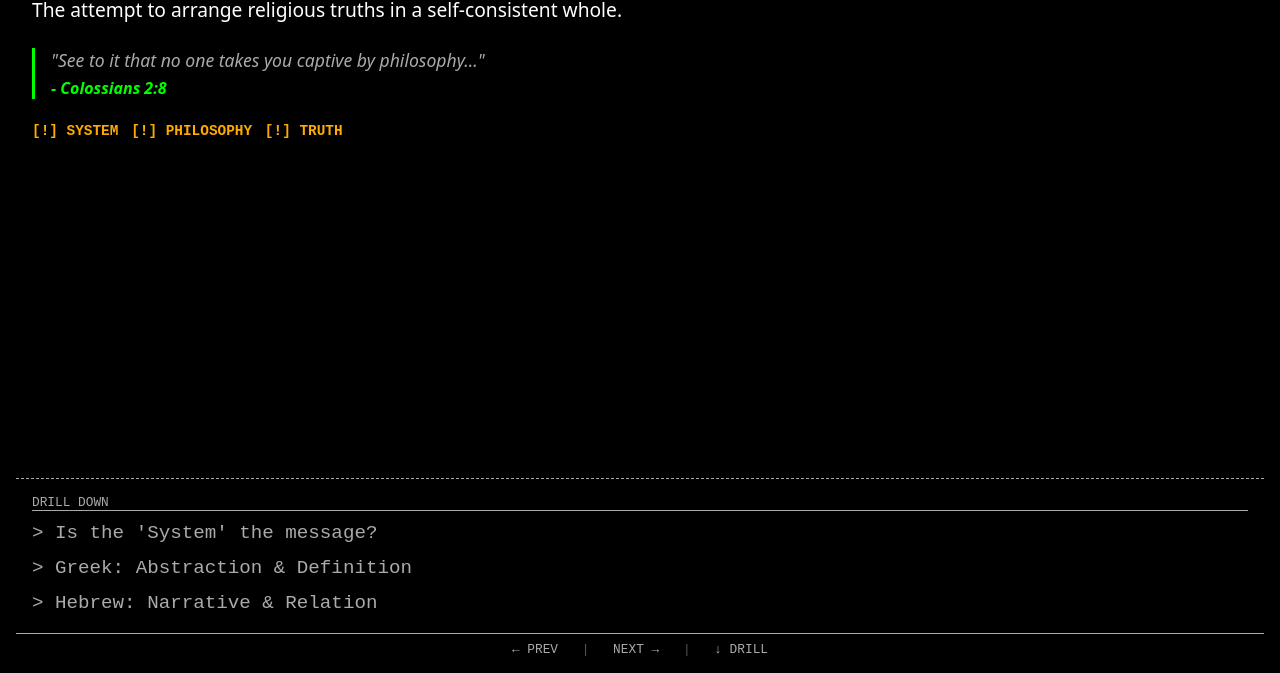
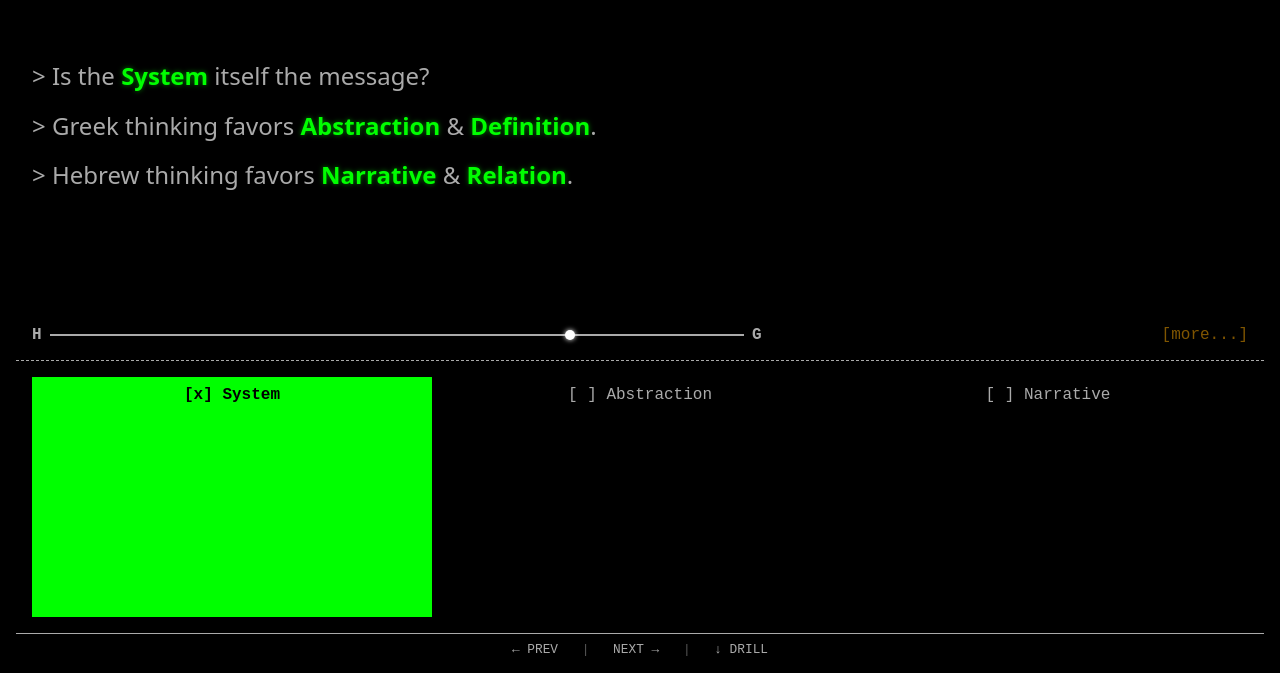
Before and after one commit to dpwhittaker/systematic-theology, a plain HTML site: page index.html in a window 1280 px wide. Shown: the part 127-800 px from the top of the page. Drawn offline with Linux system fonts and the light colour scheme.

Commit message:
feat: implement dynamic context card, spectrum slider, and graph navigation

```diff
--- a/css/style.css
+++ b/css/style.css
@@ -54,96 +54,126 @@ body {
     font-weight: bold;
 }
 
-/* CONTEXT CARD (Main Body) */
-.hud-context-card {
-    flex: 1; /* Take up available space */
-    padding: 0 1rem;
+/* CARD CONTAINER */
+.hud-card {
+    flex: 1;
     display: flex;
     flex-direction: column;
-    justify-content: flex-start;
-    gap: 1rem;
     border-bottom: 1px dashed var(--text-secondary);
-    padding-bottom: 1rem;
+    padding-bottom: 0.5rem;
     margin-bottom: 1rem;
+    overflow: hidden;
 }
 
-#main-concept {
-    font-size: 2.5rem;
-    line-height: 1.1;
-    color: var(--text-primary);
-    text-transform: uppercase;
-}
-
-#topic-def {
-    font-size: 1.2rem;
-    color: var(--text-primary);
-    line-height: 1.4;
-}
-
-.verse-block {
-    border-left: 3px solid var(--accent-color);
-    padding-left: 1rem;
-    margin: 0.5rem 0;
-    color: var(--text-secondary);
-    font-style: italic;
-}
-
-#topic-verse {
-    font-size: 1.1rem;
-    margin-bottom: 0.3rem;
-}
-
-#topic-ref {
-    font-weight: bold;
-    color: var(--accent-color);
-}
-
-.keyword-cloud {
+#card-body {
+    flex: 1;
     display: flex;
-    flex-wrap: wrap;
-    gap: 0.8rem;
-}
-
-.keyword {
-    color: var(--accent-warning);
-    font-family: var(--font-mono);
-    font-weight: bold;
-    font-size: 0.9rem;
-    text-transform: uppercase;
-}
-
-/* NAVIGATION AREA */
-.hud-navigation {
-    flex: 0 0 auto;
+    flex-direction: column;
+    justify-content: center;
+    gap: 1rem;
     padding: 0 1rem;
 }
 
-.column-header {
-    font-family: var(--font-mono);
+.content-line {
+    font-size: 1.5rem;
+    line-height: 1.4;
     color: var(--text-secondary);
-    border-bottom: 1px solid var(--text-secondary);
-    margin-bottom: 0.5rem;
-    font-size: 0.8rem;
-    text-transform: uppercase;
 }
 
-.link-list {
-    display: flex;
-    flex-direction: column;
-    gap: 0.4rem;
-    width: 100%;
+.content-line.verse-text {
+    font-style: italic;
+    font-size: 1.8rem;
+    border-left: 3px solid var(--accent-color);
+    padding-left: 1rem;
 }
 
-.list-item {
-    font-size: 1.2rem;
-    color: var(--text-secondary);
-    padding: 0.2rem 0;
+.highlight {
+    color: var(--accent-color);
+    font-weight: bold;
+    text-shadow: 0 0 5px rgba(0, 255, 0, 0.5);
+}
+
+/* FOOTER & SPECTRUM */
+#card-footer {
+    display: flex;
+    justify-content: space-between;
+    align-items: center;
+    padding: 0.5rem 1rem;
     font-family: var(--font-mono);
 }
 
-.list-item.active {
-    color: var(--accent-color);
-    background: transparent;
+.spectrum-wrapper {
+    display: flex;
+    align-items: center;
+    gap: 0.5rem;
+    flex: 1;
+    max-width: 60%;
+}
+
+.spec-label {
+    color: var(--text-secondary);
+    font-weight: bold;
+}
+
+#spectrum-track {
+    flex: 1;
+    height: 2px;
+    background: var(--text-secondary);
+    position: relative;
+    display: flex;
+    align-items: center;
+}
+
+#spectrum-indicator {
+    width: 10px;
+    height: 10px;
+    background: var(--text-primary);
+    border-radius: 50%;
+    position: absolute;
+    left: 50%; /* Default center */
+    transform: translateX(-50%);
+    box-shadow: 0 0 5px var(--text-primary);
+}
+
+#more-indicator {
+    color: var(--accent-warning);
+    animation: blink 2s infinite;
+}
+
+@keyframes blink {
+    0%, 100% { opacity: 1; }
+    50% { opacity: 0.5; }
+}
+
+/* NAVIGATION GRID */
+#nav-grid {
+    flex: 0 0 auto;
+    display: grid;
+    grid-template-columns: repeat(3, 1fr);
+    gap: 0.5rem;
+    padding: 0 1rem;
+    height: 30vh; /* Fixed height for consistency */
+    overflow-y: auto;
+}
+
+.nav-item {
+    font-family: var(--font-mono);
+    font-size: 1rem;
+    color: var(--text-secondary);
+    padding: 0.5rem;
+    border: 1px solid transparent;
+    text-align: center;
+    white-space: nowrap;
+    overflow: hidden;
+    text-overflow: ellipsis;
+    cursor: pointer;
+}
+
+.nav-item.active {
+    color: var(--bg-color);
+    background: var(--accent-color);
+    border-color: var(--accent-color);
+    font-weight: bold;
 }
 
 /* FOOTER */
--- a/data/theology.json
+++ b/data/theology.json
@@ -1,45 +1,60 @@
 {
     "topics": [
         {
+            "id": "intro",
+            "type": "concept",
             "category": "INTRO",
-            "mindset": "NEUTRAL",
             "title": "Systematic Theology?",
-            "definition": "The attempt to arrange religious truths in a self-consistent whole.",
-            "verse": "See to it that no one takes you captive by philosophy...",
-            "reference": "Colossians 2:8",
-            "keywords": ["System", "Philosophy", "Truth"],
-            "points": [
-                { "text": "Is the 'System' the message?" },
-                { "text": "Greek: Abstraction & Definition" },
-                { "text": "Hebrew: Narrative & Relation" }
+            "spectrum": 5,
+            "hasArticle": true,
+            "content": [
+                "Is the *System* itself the message?",
+                "Greek thinking favors *Abstraction* & *Definition*.",
+                "Hebrew thinking favors *Narrative* & *Relation*."
+            ],
+            "links": [
+                { "label": "System", "target": "system" },
+                { "label": "Abstraction", "target": "abstraction" },
+                { "label": "Narrative", "target": "narrative" }
             ]
         },
         {
+            "id": "blood_concept",
+            "type": "concept",
             "category": "SOTERIOLOGY",
-            "mindset": "GREEK",
-            "title": "Faith (Pistis)",
-            "definition": "Intellectual assent to a set of propositions; a state of mind.",
-            "verse": "Now faith is the substance of things hoped for...",
-            "reference": "Hebrews 11:1",
-            "keywords": ["Assent", "Belief", "Mind"],
-            "points": [
-                { "text": "Intellectual Assent" },
-                { "text": "Belief in a set of propositions" },
-                { "text": "Internal state of mind" }
+            "title": "The Blood",
+            "spectrum": -8,
+            "hasArticle": false,
+            "content": [
+                "Seals *Covenants* (Ex 24:8)",
+                "Means of *Atonement* (Lev 17:11)",
+                "Remembered in *Lord's Supper* (Matt 26:28)"
+            ],
+            "links": [
+                { "label": "Covenants", "target": "covenant" },
+                { "label": "Ex 24:8", "target": "ex_24_8" },
+                { "label": "Atonement", "target": "atonement" },
+                { "label": "Lev 17:11", "target": "lev_17_11" },
+                { "label": "Lord's Supper", "target": "lords_supper" },
+                { "label": "Matt 26:28", "target": "matt_26_28" }
             ]
         },
         {
+            "id": "lev_17_11",
+            "type": "verse",
             "category": "SOTERIOLOGY",
-            "mindset": "HEBREW",
-            "title": "Faith (Emunah)",
-            "definition": "Firmness, steadfastness, fidelity. An action of support.",
-            "verse": "And his hands were steady (emunah) until the going down of the sun.",
-            "reference": "Exodus 17:12",
-            "keywords": ["Steadfast", "Action", "Support"],
-            "points": [
-                { "text": "Faithfulness / Steadfastness" },
-                { "text": "Physical Action (Exodus 17:12)" },
-                { "text": "Relational Trust (Gen 15:6)" }
+            "title": "Leviticus 17:11",
+            "spectrum": -10,
+            "hasArticle": false,
+            "content": [
+                "For the *life* of the flesh is in the *blood*, and I have given it for you on the *altar* to make *atonement* for your *souls*."
+            ],
+            "links": [
+                { "label": "Life", "target": "life" },
+                { "label": "Blood", "target": "blood_concept" },
+                { "label": "Altar", "target": "altar" },
+                { "label": "Atonement", "target": "atonement" },
+                { "label": "Souls", "target": "soul" }
             ]
         }
     ]
--- a/index.html
+++ b/index.html
@@ -9,29 +9,27 @@
 <body>
     <div id="app" class="hud-container">
         <header class="hud-header">
-            <span id="topic-title">LOADING...</span>
-            <span id="view-mode" class="badge">HEBREW</span>
+            <span id="breadcrumb">LOADING...</span>
         </header>
 
-        <section id="context-panel" class="hud-context-card">
-            <h1 id="main-concept">TOPIC TITLE</h1>
-            <p id="topic-def">Definition goes here...</p>
-            <div class="verse-block">
-                <p id="topic-verse">"Verse text..."</p>
-                <span id="topic-ref">- Reference</span>
+        <section class="hud-card">
+            <div id="card-body">
+                <!-- Dynamic Content Injected Here -->
             </div>
-            <div id="topic-keywords" class="keyword-cloud">
-                <!-- Keywords injected here -->
+            <div id="card-footer">
+                <div class="spectrum-wrapper">
+                    <span class="spec-label">H</span>
+                    <div id="spectrum-track">
+                        <div id="spectrum-indicator"></div>
+                    </div>
+                    <span class="spec-label">G</span>
+                </div>
+                <div id="more-indicator" class="hidden">[more...]</div>
             </div>
         </section>
 
-        <nav class="hud-navigation">
-            <div class="nav-column">
-                <div class="column-header">DRILL DOWN</div>
-                <div id="details-list" class="link-list">
-                    <!-- Content injected here -->
-                </div>
-            </div>
+        <nav id="nav-grid" class="hud-navigation">
+            <!-- Dynamic Links Injected Here -->
         </nav>
 
         <footer class="hud-footer">
--- a/js/app.js
+++ b/js/app.js
@@ -1,20 +1,19 @@
 // State management
 const state = {
-    currentTopicIndex: 0,
-    topics: [],
+    currentTopicId: 'intro',
+    focusedLinkIndex: 0,
+    topics: {}, // Map of id -> topic
+    history: [], // For Back navigation
     loading: true
 };
 
 // DOM Elements
 const els = {
-    topicTitle: document.getElementById('topic-title'),
-    viewMode: document.getElementById('view-mode'),
-    mainConcept: document.getElementById('main-concept'),
-    topicDef: document.getElementById('topic-def'),
-    topicVerse: document.getElementById('topic-verse'),
-    topicRef: document.getElementById('topic-ref'),
-    topicKeywords: document.getElementById('topic-keywords'),
-    detailsList: document.getElementById('details-list'),
+    breadcrumb: document.getElementById('breadcrumb'),
+    cardBody: document.getElementById('card-body'),
+    spectrumIndicator: document.getElementById('spectrum-indicator'),
+    moreIndicator: document.getElementById('more-indicator'),
+    navGrid: document.getElementById('nav-grid')
 };
 
 // Init
@@ -22,12 +21,24 @@ async function init() {
     try {
         const response = await fetch('data/theology.json');
         const data = await response.json();
-        state.topics = data.topics;
+
+        // Index topics by ID
+        data.topics.forEach(t => {
+            state.topics[t.id] = t;
+        });
+
         state.loading = false;
+
+        // Load initial topic (from hash or default)
+        const hashId = window.location.hash.replace('#', '');
+        if (state.topics[hashId]) {
+            state.currentTopicId = hashId;
+        }
+
         render();
     } catch (e) {
         console.error("Failed to load data", e);
-        els.mainConcept.innerText = "Error Loading Data";
+        els.breadcrumb.innerText = "ERROR LOADING DATA";
     }
 }
 
@@ -35,51 +46,80 @@ async function init() {
 function render() {
     if (state.loading) return;
 
-    const topic = state.topics[state.currentTopicIndex];
+    const topic = state.topics[state.currentTopicId];
+    if (!topic) return;
 
     // Header
-    els.topicTitle.innerText = topic.category;
-    els.viewMode.innerText = topic.mindset || "GENERAL";
+    els.breadcrumb.innerText = `${topic.category} > ${topic.title}`;
 
-    // Context Card
-    els.mainConcept.innerText = topic.title;
-    els.topicDef.innerText = topic.definition;
-    els.topicVerse.innerText = `"${topic.verse}"`;
-    els.topicRef.innerText = `- ${topic.reference}`;
+    // Body Content
+    els.cardBody.innerHTML = '';
+    topic.content.forEach(line => {
+        const p = document.createElement('div');
+        p.className = 'content-line';
+        if (topic.type === 'verse') p.classList.add('verse-text');
 
-    // Keywords
-    els.topicKeywords.innerHTML = '';
-    if (topic.keywords) {
-        topic.keywords.forEach(kw => {
-            const span = document.createElement('span');
-            span.className = 'keyword';
-            span.innerText = `[!] ${kw}`;
-            els.topicKeywords.appendChild(span);
+        // Markdown parsing: *text* -> <span class="highlight">text</span>
+        const html = line.replace(/\*(.*?)\*/g, '<span class="highlight">$1</span>');
+        p.innerHTML = topic.type === 'concept' ? `> ${html}` : html;
+
+        els.cardBody.appendChild(p);
+    });
+
+    // Spectrum (-10 to 10 mapped to 0% to 100%)
+    // -10 = 0%, 0 = 50%, 10 = 100%
+    const spectrumPercent = ((topic.spectrum + 10) / 20) * 100;
+    els.spectrumIndicator.style.left = `${Math.max(0, Math.min(100, spectrumPercent))}%`;
+
+    // More Indicator
+    els.moreIndicator.classList.toggle('hidden', !topic.hasArticle);
+
+    // Navigation Grid
+    els.navGrid.innerHTML = '';
+    if (topic.links) {
+        topic.links.forEach((link, index) => {
+            const div = document.createElement('div');
+            div.className = `nav-item ${index === state.focusedLinkIndex ? 'active' : ''}`;
+            div.innerText = `[${index === state.focusedLinkIndex ? 'x' : ' '}] ${link.label}`;
+            div.onclick = () => activateLink(index);
+            els.navGrid.appendChild(div);
         });
     }
-
-    // Navigation List
-    els.detailsList.innerHTML = '';
-    topic.points.forEach((point, index) => {
-        const div = document.createElement('div');
-        div.className = 'list-item';
-        div.innerText = `> ${point.text}`;
-        els.detailsList.appendChild(div);
-    });
 }
 
-// Navigation
-function nextTopic() {
-    if (state.currentTopicIndex < state.topics.length - 1) {
-        state.currentTopicIndex++;
+// Actions
+function navigateTo(id) {
+    if (state.topics[id]) {
+        state.history.push(state.currentTopicId);
+        state.currentTopicId = id;
+        state.focusedLinkIndex = 0; // Reset focus
+        window.location.hash = id;
         render();
     }
 }
 
-function prevTopic() {
-    if (state.currentTopicIndex > 0) {
-        state.currentTopicIndex--;
+function navigateBack() {
+    if (state.history.length > 0) {
+        state.currentTopicId = state.history.pop();
+        state.focusedLinkIndex = 0;
+        window.location.hash = state.currentTopicId;
         render();
+    }
+}
+
+function moveFocus(delta) {
+    const topic = state.topics[state.currentTopicId];
+    if (!topic.links) return;
+
+    const count = topic.links.length;
+    state.focusedLinkIndex = (state.focusedLinkIndex + delta + count) % count;
+    render();
+}
+
+function activateLink(index) {
+    const topic = state.topics[state.currentTopicId];
+    if (topic.links && topic.links[index]) {
+        navigateTo(topic.links[index].target);
     }
 }
 
@@ -87,11 +127,22 @@ function prevTopic() {
 document.addEventListener('keydown', (e) => {
     switch(e.key) {
         case "ArrowRight":
-        case " ":
-            nextTopic();
+            moveFocus(1);
             break;
         case "ArrowLeft":
-            prevTopic();
+            moveFocus(-1);
+            break;
+        case "ArrowDown":
+            moveFocus(3); // Jump row in 3-col grid
+            break;
+        case "ArrowUp":
+            // Check if we want to move focus up or nav back
+            // For now, Up is Nav Back as per spec "UP: Immediately navigates to Parent"
+            navigateBack();
+            break;
+        case " ":
+        case "Enter":
+            activateLink(state.focusedLinkIndex);
             break;
     }
 });
```
Also changed, not shown: design.md (+30 -21 lines), output.md (+4 -0 lines), prompts.md (+1 -0 lines).
